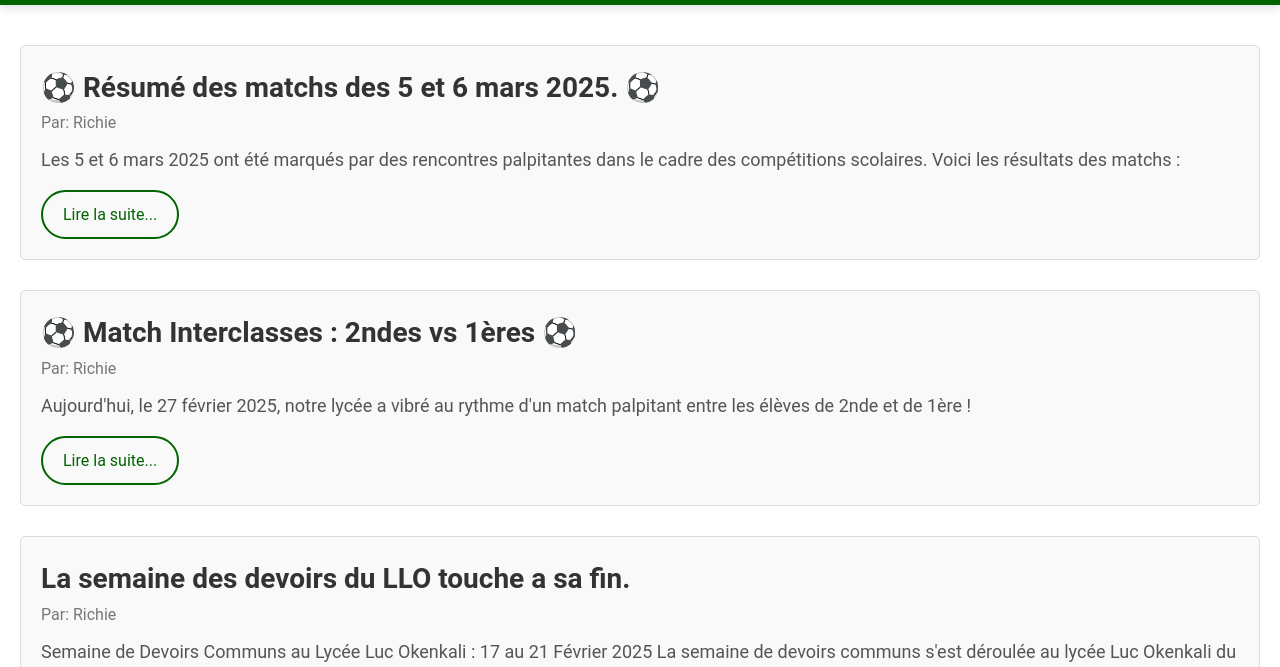
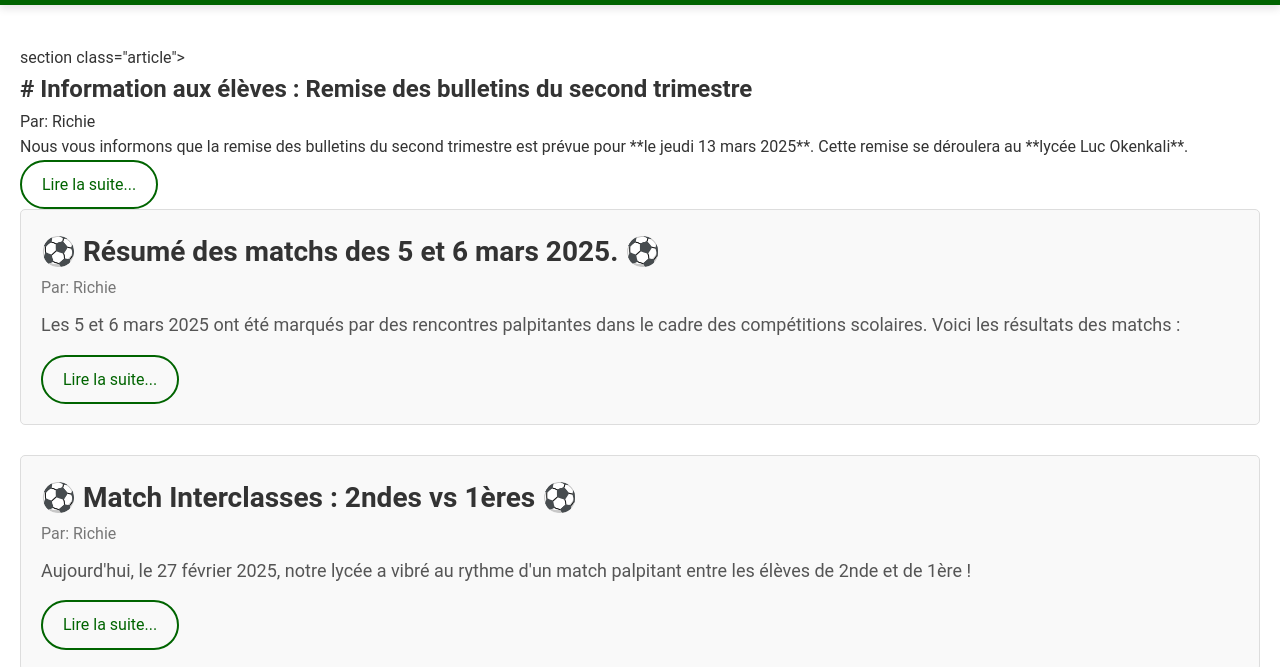
Before and after one commit to MhdxMx/CRLLO, a plain HTML site: page artice/presentation.html in a window 1280 px wide. Shown: the part 133-800 px from the top of the page. Drawn offline with Linux system fonts and the light colour scheme.

Commit message:
Update presentation.html

```diff
--- a/artice/presentation.html
+++ b/artice/presentation.html
@@ -244,7 +244,16 @@
     </header>
 
     <main>
+section class="article">
+            <h2># Information aux élèves : Remise des bulletins du second trimestre
+</h2>
+            <p class="author">Par: Richie</p>
+            <p class="excerpt">
 
+Nous vous informons que la remise des bulletins du second trimestre est prévue pour **le jeudi 13 mars 2025**. Cette remise se déroulera au **lycée Luc Okenkali**.
+  </p>
+            <a href="./article-9.html" class="read-more">Lire la suite...</a>
+        </section>
         <section class="article">
             <h2>⚽️ Résumé des matchs des 5 et 6 mars 2025. ⚽️
 </h2>
```
